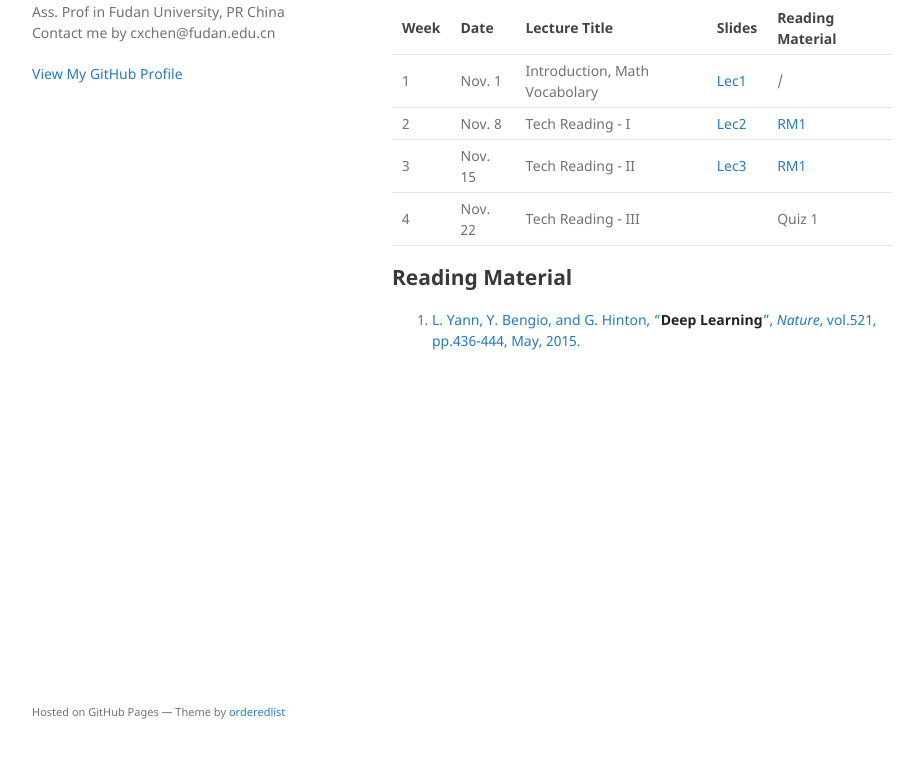
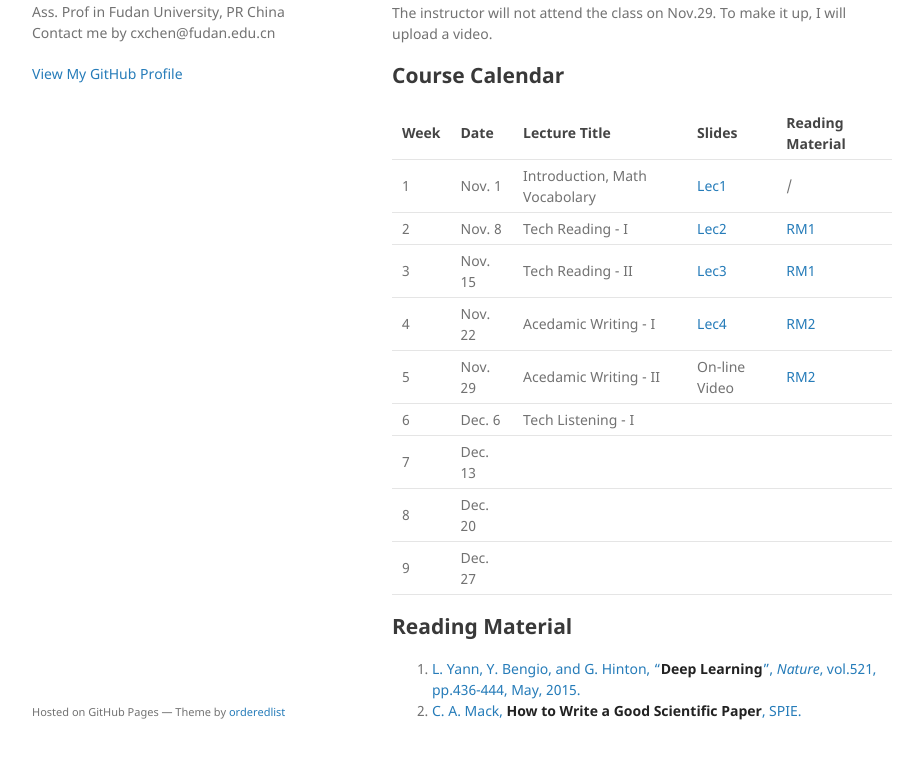
Before and after one commit to cihlab/cihlab.github.io, a Jekyll site: the page built from course/peng.md, in a window 1280 px wide and 1158 px high. Shown: the part 367-1126 px from the top of the window, without its empty margins (178-1101 px from the left). Built offline with Jekyll 4.4.1, drawn with Linux system fonts in a browser that asks for light colours; our own code applies the rules of GitHub Pages for plain Markdown files.

Commit message:
update the lecture 4.

```diff
--- a/course/peng.md
+++ b/course/peng.md
@@ -14,6 +14,10 @@ Location: H3208, Fudan University (Handan Campus)
 
 Time: Friday Morning 9:55 - 11:35 (Begin on Nov.1, 2019, Week 8)
 
+## Announcement
+
+The instructor will not attend the class on Nov.29. To make it up, I will upload a video.
+
 ## Course Calendar
 
  Week | Date | Lecture Title | Slides | Reading Material|
@@ -21,8 +25,14 @@ Time: Friday Morning 9:55 - 11:35 (Begin on Nov.1, 2019, Week 8)
 1| Nov. 1 | Introduction, Math Vocabolary | [Lec1](./peng01.pdf) | / |
 2| Nov. 8 | Tech Reading - I |  [Lec2](./peng02.pdf) | [RM1](https://www.nature.com/articles/nature14539.pdf) |
 3| Nov. 15 | Tech Reading - II | [Lec3](./peng03.pdf) | [RM1](https://www.nature.com/articles/nature14539.pdf) |
-4| Nov. 22 | Tech Reading - III |   | Quiz 1|
+4| Nov. 22 | Acedamic Writing - I | [Lec4](./peng04.pdf)  | [RM2](https://spie.org/samples/9781510619142.pdf)|
+5| Nov. 29 | Acedamic Writing - II | On-line Video  | [RM2](https://spie.org/samples/9781510619142.pdf)|
+6| Dec. 6 | Tech Listening - I |   |  |
+7| Dec. 13 |   |   |  |
+8| Dec. 20 |   |   |  |
+9| Dec. 27 |   |   |  |
 
 ## Reading Material
 
 1. [L. Yann, Y. Bengio, and G. Hinton, "**Deep Learning**", *Nature*, vol.521, pp.436-444, May, 2015.](https://www.nature.com/articles/nature14539.pdf)
+2. [C. A. Mack, **How to Write a Good Scientific Paper**, SPIE.](https://spie.org/samples/9781510619142.pdf)
```
